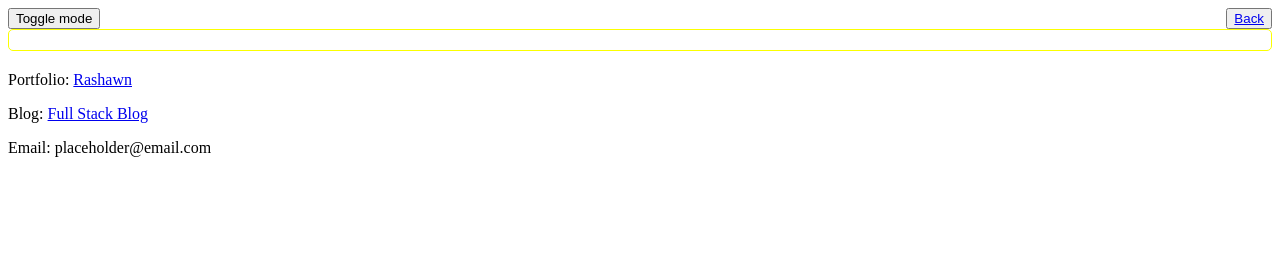
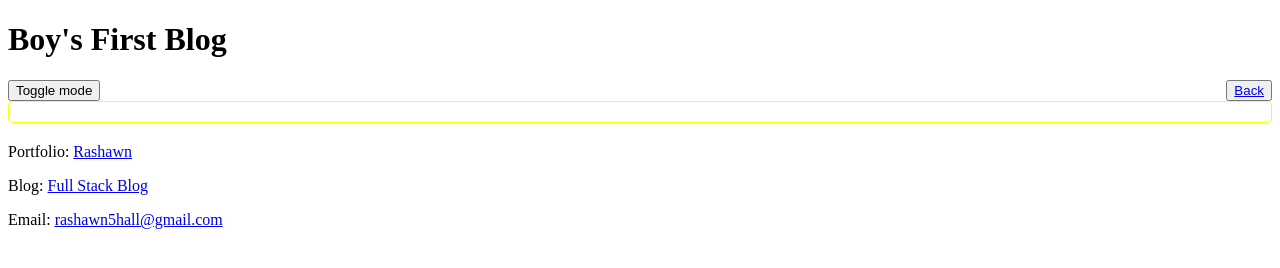
Before and after one commit to TheR16H/boy-s-first-blog, a plain HTML site: page blog.html in a window 1280 px wide. Drawn offline with Linux system fonts and the light colour scheme.

Commit message:
polished

```diff
--- a/Assets/css/blog.css
+++ b/Assets/css/blog.css
@@ -17,6 +17,7 @@
     text-shadow: 3px 4px 5px rgb(255, 217, 0);
 }
 
+/* the box which the text will append inside of */
 #postContainer{
     border: 1px solid #fbff00;
     border-radius: 5px;
--- a/Assets/js/blog.js
+++ b/Assets/js/blog.js
@@ -35,6 +35,7 @@ blogsArray.forEach(blog => {
 });
 
 
+//old data & process before i condensed everything and retyped it a new way.
 
 // const posts = [
 //     {
--- a/blog.html
+++ b/blog.html
@@ -9,6 +9,7 @@
     </head>
     <body>
         <header>
+            <h1> Boy's First Blog</h1>
             <button class="return" type="return">
                 <a href="index.html"> Back</a>
             </button>
@@ -28,7 +29,7 @@
         <p>Blog:
             <a href="https://github.com/TheR16H/boy-s-first-blog" target="_blank">Full Stack Blog</a>
         </p>
-        <p>Email: placeholder@email.com</p>
+        <p> Email: <a href= "https://mail.google.com/mail/#compose" target="_blank"> rashawn5hall@gmail.com</p></a>
     </div>
     <script src="./Assets/js/logic.js"></script>
      <script src="./Assets/js/blog.js"></script>
```
Also changed, not shown: Assets/images/dark1.png (added), Assets/images/dark2.png (added), Assets/images/example.gif (added), Assets/images/light1.png (added), Assets/images/light2.png (added), 2 other files.
